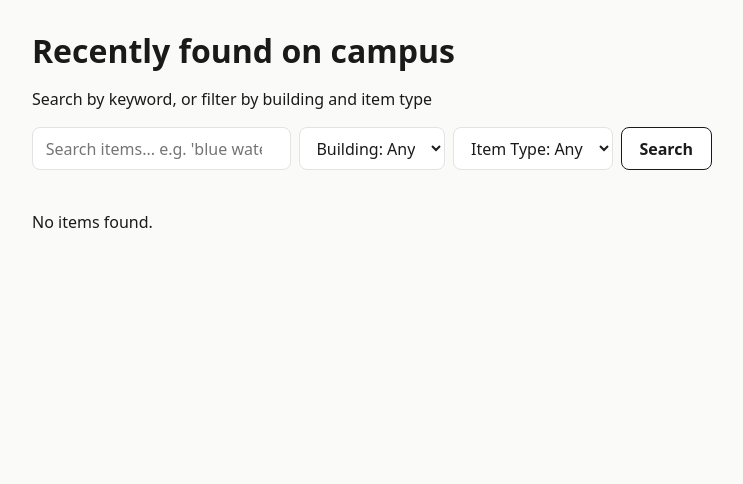
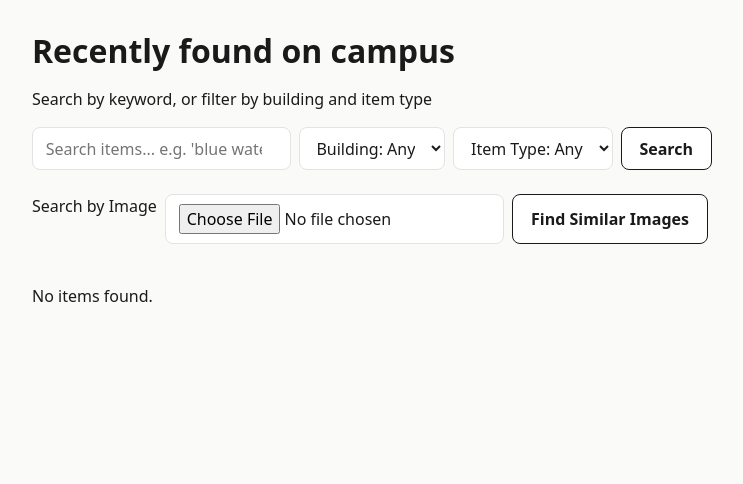
Before and after one commit to CSCI-5117-F26/developing-the-interactive-web-project-1-group-1, a Flask app: page / in a window 1280 px wide. Shown: the part 77-561 px from the top of the page, without its empty margins (32-775 px from the left). Run offline with Flask 3, Linux system fonts and the light colour scheme; data that the repository does not hold is empty; parts of the project's set-up code (start-up, migrations or seed data) failed here and were passed over; some libraries are stand-ins or nearby versions.

Commit message:
search by image

```diff
--- a/src/developing_the_interactive_web_project_1_group_1/app.py
+++ b/src/developing_the_interactive_web_project_1_group_1/app.py
@@ -1,6 +1,3 @@
-from flask import Flask, request, render_template, url_for, Response
-import numpy as np
-from io import BytesIO
 # import some db package and run setup
 import os
 import random
@@ -12,6 +9,7 @@ from dotenv import load_dotenv
 from flask import Flask, request, render_template, redirect, session, url_for, abort, Response, flash
 from developing_the_interactive_web_project_1_group_1 import database
 from developing_the_interactive_web_project_1_group_1.clip_util import embed_img, embed_text
+import numpy as np
 
 
 load_dotenv()
@@ -248,5 +246,37 @@ def too_large(e):
                            item_types=database.get_item_types(),
                            error="File is too large. Upload size limit is 10MB"), 413
 
+@app.route('/search-by-image', methods = ['POST'])
+def search_by_image():
+    photo = request.files.get('photo')
+    location_id = request.form.get('building', type=int)
+    item_id = request.form.get('item_type', type=int)
+    limit = 20
+
+    if photo is None or photo.filename =='':
+        return redirect(url_for('index'))
+
+
+    query_vec = embed_img(photo)
+    imgs = database.get_all_image_embeddings()
+    if not imgs:
+        ranked_photo_ids = []
+    else:
+        img_matrix = np.stack([np.frombuffer(img['embedding'], dtype=np.float32) for img in imgs])
+        scores = img_matrix @ query_vec
+        threshold = 0.5
+        idxs = np.where(scores>= threshold)[0]
+        print(scores)
+        idxs = idxs[np.argsort(-scores[idxs])]
+        ranked_photo_ids = [imgs[i]['photo_id'] for i in idxs]
+
+
+    # Get one extra post to know if there are more to load
+    posts = database.get_posts(location_id=location_id, item_id=item_id, limit=limit + 1, ranked_photo_ids= ranked_photo_ids)
+    has_more = len(posts) > limit
+
+    return render_template('index.html', posts=posts[:limit], has_more=has_more, limit=limit,
+                            buildings=database.get_buildings(), item_types=database.get_item_types())
+
 if __name__ == '__main__':
     app.run()
--- a/src/developing_the_interactive_web_project_1_group_1/templates/index.html
+++ b/src/developing_the_interactive_web_project_1_group_1/templates/index.html
@@ -20,6 +20,15 @@
   {% endfor %}
 </select>
 <button type="submit">Search</button>
+</form>
+<form action="{{url_for('search_by_image')}}" method="post" enctype="multipart/form-data" class="search-form">
+<label for="search-photo"> Search by Image</label>
+<input type="file" name="photo" accept="image/*" required >
+<input type="hidden" name="building" value="{{request.args.get('building')}}">
+<input type="hidden" name="item_type" value="{{request.args.get('item_type')}}">
+
+<button type="submit"> Find Similar Images</button>
+
 </form>
 
 <div class="item-grid">
```
